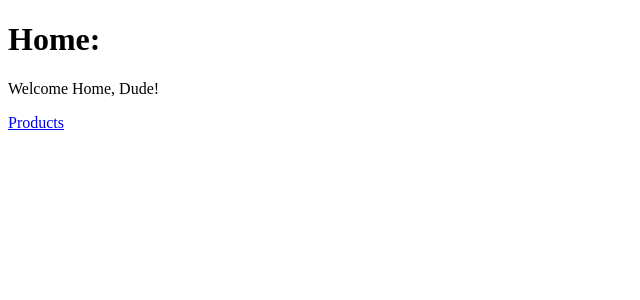
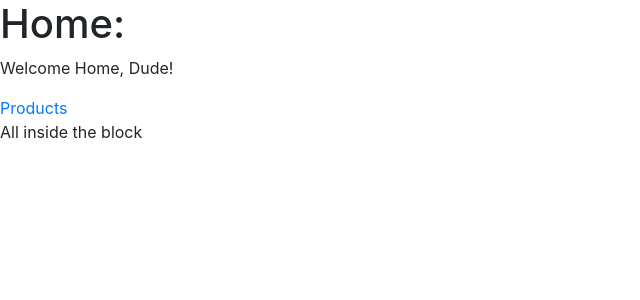
Before and after one commit to OmarThinks/cantiin_django, a Django app: page / in a window 1280 px wide. Shown: the top 300 px of the page, without its empty margins (0-640 px from the left). Run offline with Django 3.2, Linux system fonts and the light colour scheme; some libraries are stand-ins or nearby versions.

Commit message:
home.html:connected to base_layout

```diff
--- a/_app/assets/style.css
+++ /dev/null
@@ -1,3 +0,0 @@
-body{
-	background: grey;
-}
--- a/_app/cantiin/templates/home.html
+++ b/_app/cantiin/templates/home.html
@@ -1,15 +1,12 @@
+{% extends "base_layout.html" %}
 
-<!DOCTYPE html>
-<html>
-<head>
-	<title>Home Page</title>
-</head>
-<body>
+
+{% block content %}
 
 <h1>Home:</h1>
 
 <p>Welcome Home, Dude!</p>
 <a href="/products">Products</a>
 
-</body>
-</html>
+
+{% endblock %}
--- a/_app/cantiin/templates/products/list.html
+++ b/_app/cantiin/templates/products/list.html
@@ -15,5 +15,3 @@
 
 Here are the details of the products.
 </div>
-
-{% endblock %}
--- a/_app/templates/base_layout.html
+++ b/_app/templates/base_layout.html
@@ -3,10 +3,11 @@
 <head>
 
 	<link rel="stylesheet" href="/static/bootstrap/css/bootstrap.min.css">
-	<link rel="stylesheet" type="text/css" href="/static/style.css">
+	<link rel="stylesheet" href="/static/style.css">
 	<title></title>
 </head>
 <body>
+
 
 	<script src="/static/bootstrap/js/jquery.js"></script>
 	<script src="/static/bootstrap/js/bootstrap.bundle.min.js"></script>
@@ -17,7 +18,6 @@
 		{% endblock %}
 	</div>
 
-	<hr>
 	All inside the block
 </body>
 </html>
```
